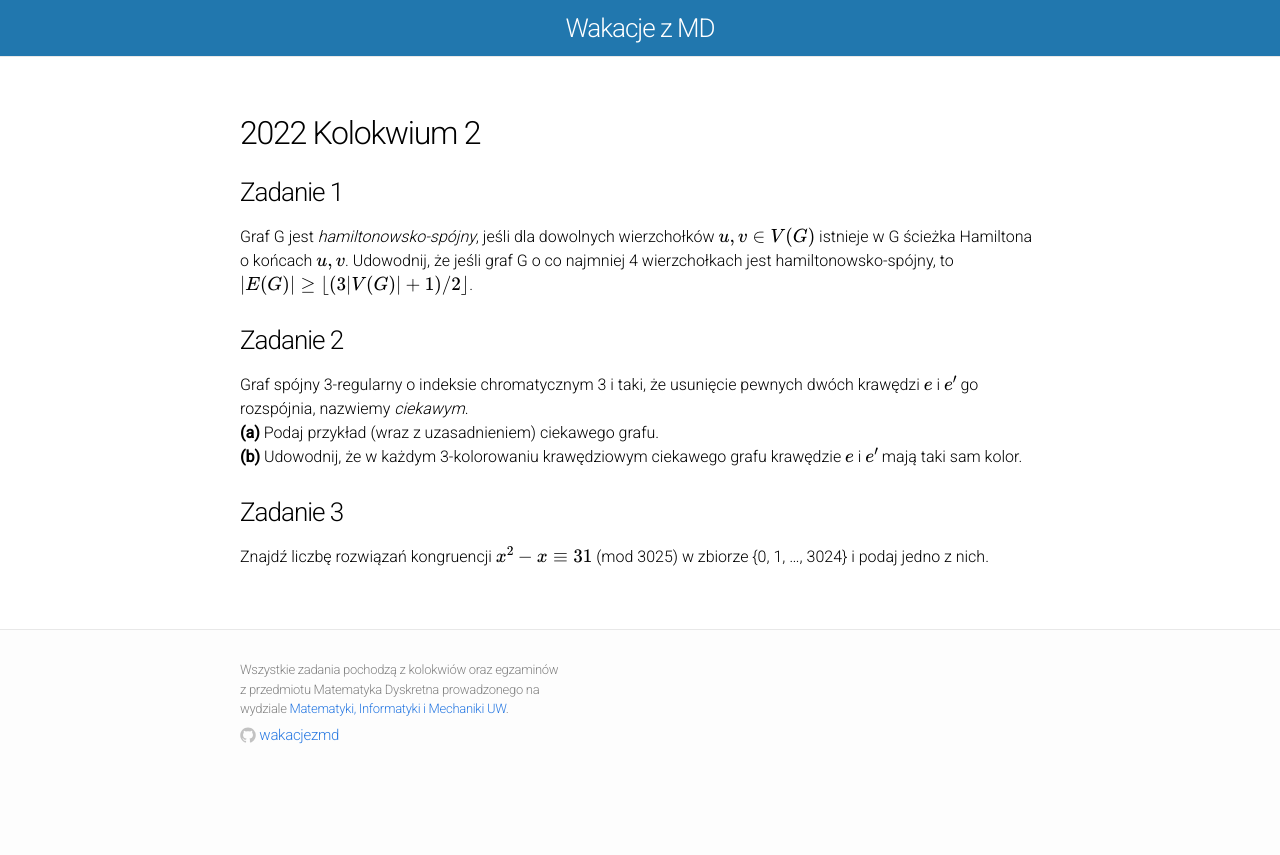
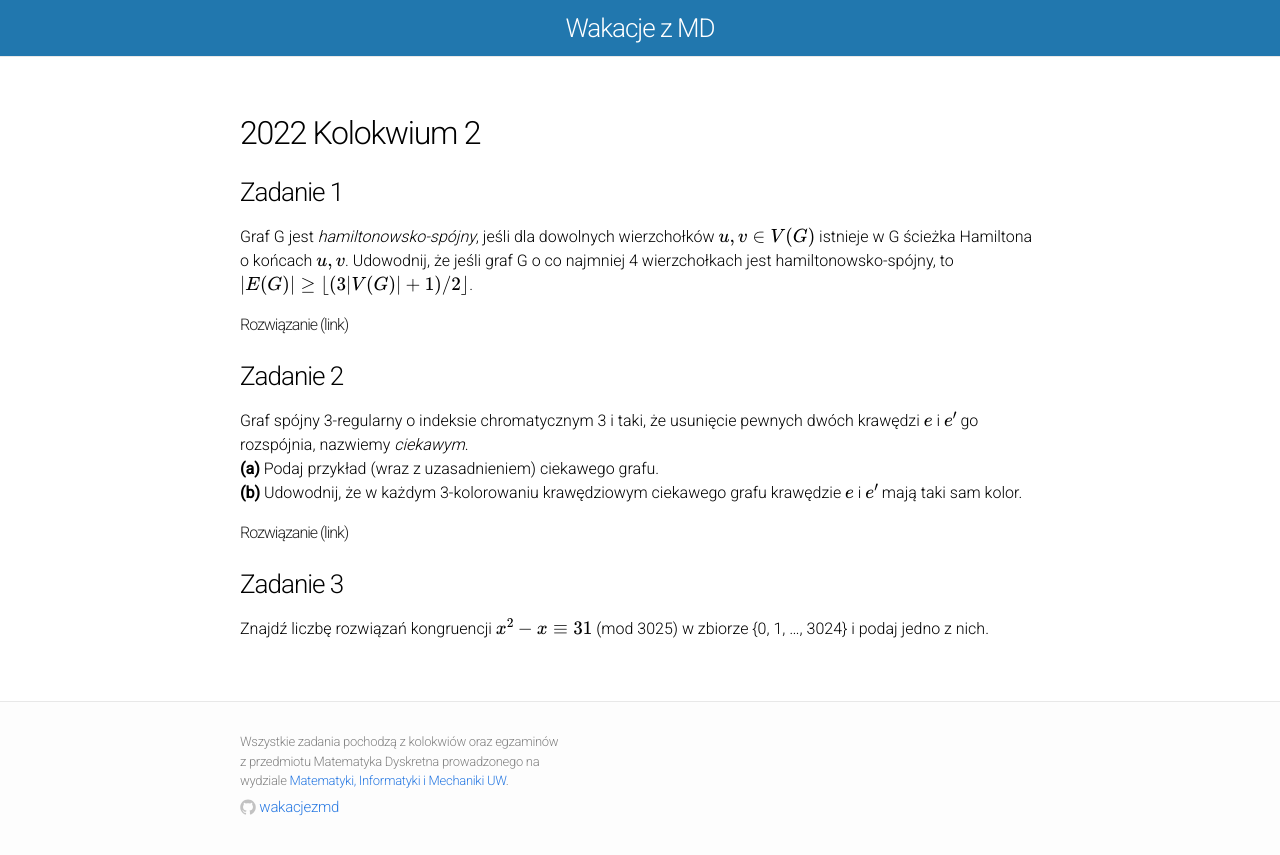
Before and after one commit to wakacjezmd/wakacjezmd.github.io, a Jekyll site: the page built from _solutions/2022/2022-kolokwium-2.md, in a window 1280 px wide. Shown: the top 855 px of the page. Built offline with Jekyll 4.4.1, drawn with Linux system fonts in a browser that asks for light colours; nearby versions of some CDN libraries; formulas are drawn with MathJax 3; our own code applies the rules of GitHub Pages for plain Markdown files.

Commit message:
Dodaj rozwiązania ze stacka

```diff
--- a/_solutions/2022/2022-kolokwium-2.md
+++ b/_solutions/2022/2022-kolokwium-2.md
@@ -13,6 +13,10 @@
 ścieżka Hamiltona o końcach \(u, v\). Udowodnij, że jeśli graf G o co najmniej 4 wierzchołkach jest
 hamiltonowsko-spójny, to \(|E(G)| \geq \lfloor (3|V(G)| + 1)/2 \rfloor\).
 
+</div>
+
+<div>
+  <h4 class="collapsible"><a href="https://math.stackexchange.com/questions/2993518">Rozwiązanie (link)</a></h4>
 </div>
 
 ### Zadanie 2
@@ -33,6 +37,10 @@
 
 </div>
 
+<div>
+  <h4 class="collapsible"><a href="https://math.stackexchange.com/questions/4429828">Rozwiązanie (link)</a></h4>
+</div>
+
 ### Zadanie 3
 
 <div>
```
Also changed, not shown: _solutions/2022/2022-egzamin-1.md (+4 -0 lines).
